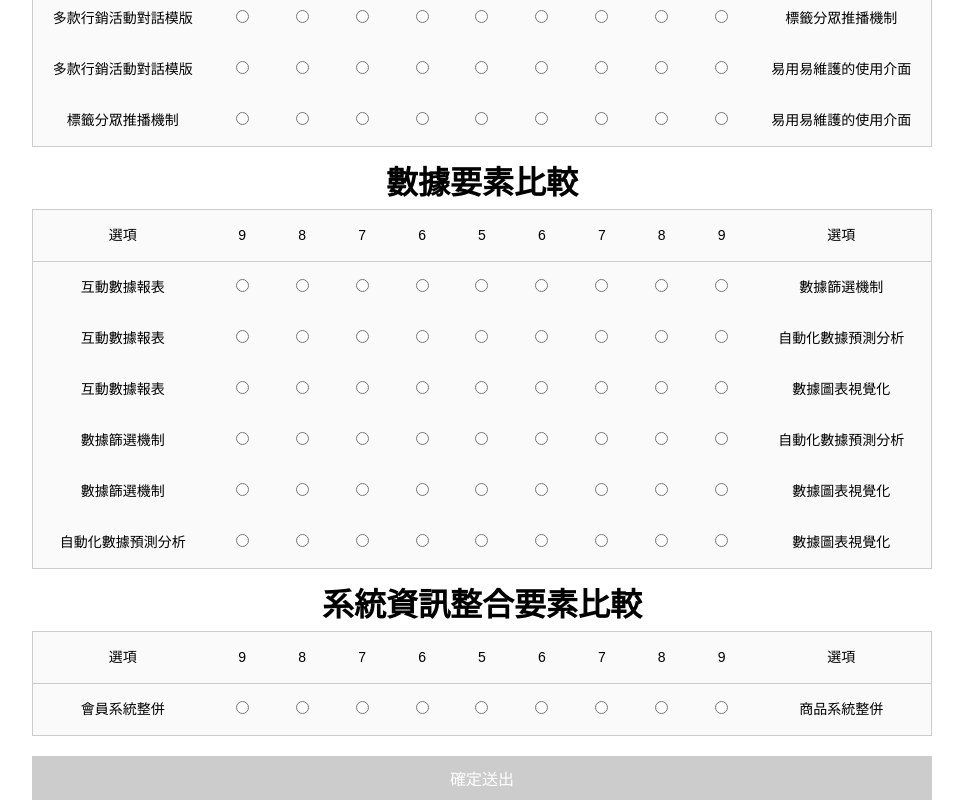
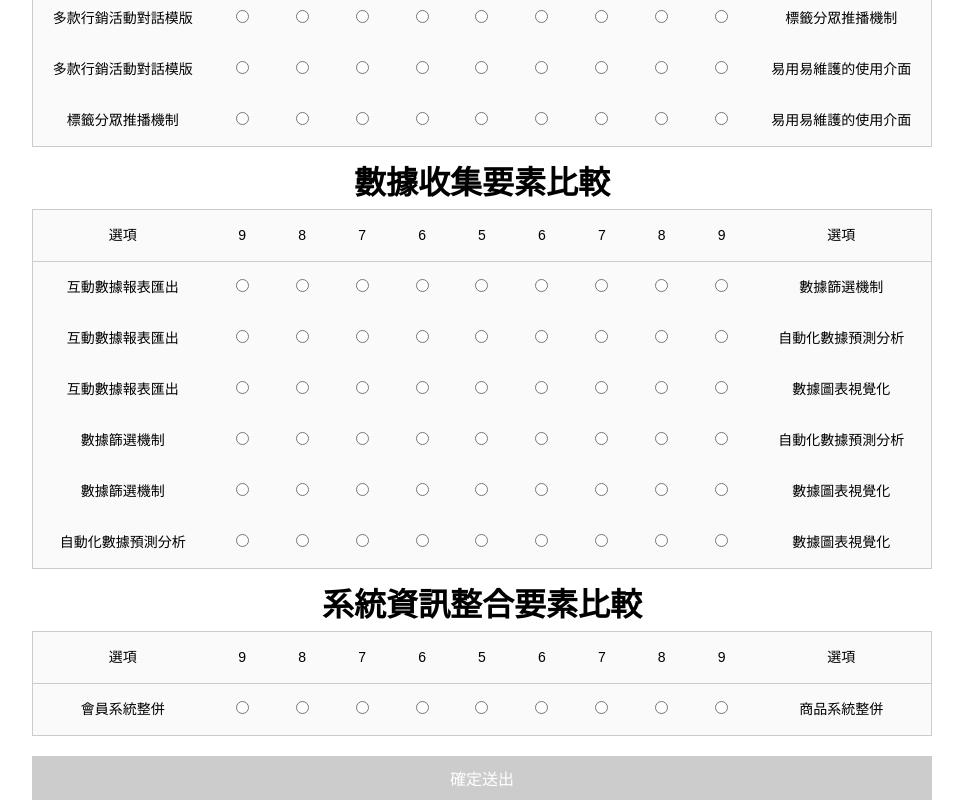
Before and after one commit to PollyLiao/chatbotQuestionnaire, a plain HTML site: page index.html in a window 1280 px wide. Shown: the part 1056-1856 px from the top of the page, without its empty margins (158-1121 px from the left). Drawn offline with nearby package versions, Linux system fonts and the light colour scheme.

Commit message:
文字修改

```diff
--- a/index.html
+++ b/index.html
@@ -242,7 +242,7 @@
     </section>
 
     <section>
-      <h1>數據要素比較</h1>
+      <h1>數據收集要素比較</h1>
       <table>
         <thead>
           <tr>
@@ -261,7 +261,7 @@
         </thead>
         <tbody>
           <tr>
-            <td>互動數據報表</td>
+            <td>互動數據報表匯出</td>
             <td><input type="radio" name="num3-1" value='L9'></td>
             <td><input type="radio" name="num3-1" value='L8'></td>
             <td><input type="radio" name="num3-1" value='L7'></td>
@@ -274,7 +274,7 @@
             <td>數據篩選機制</td>
           </tr>
           <tr>
-            <td>互動數據報表</td>
+            <td>互動數據報表匯出</td>
             <td><input type="radio" name="num3-2" value='L9'></td>
             <td><input type="radio" name="num3-2" value='L8'></td>
             <td><input type="radio" name="num3-2" value='L7'></td>
@@ -287,7 +287,7 @@
             <td>自動化數據預測分析</td>
           </tr>
           <tr>
-            <td>互動數據報表</td>
+            <td>互動數據報表匯出</td>
             <td><input type="radio" name="num3-3" value='L9'></td>
             <td><input type="radio" name="num3-3" value='L8'></td>
             <td><input type="radio" name="num3-3" value='L7'></td>
```
